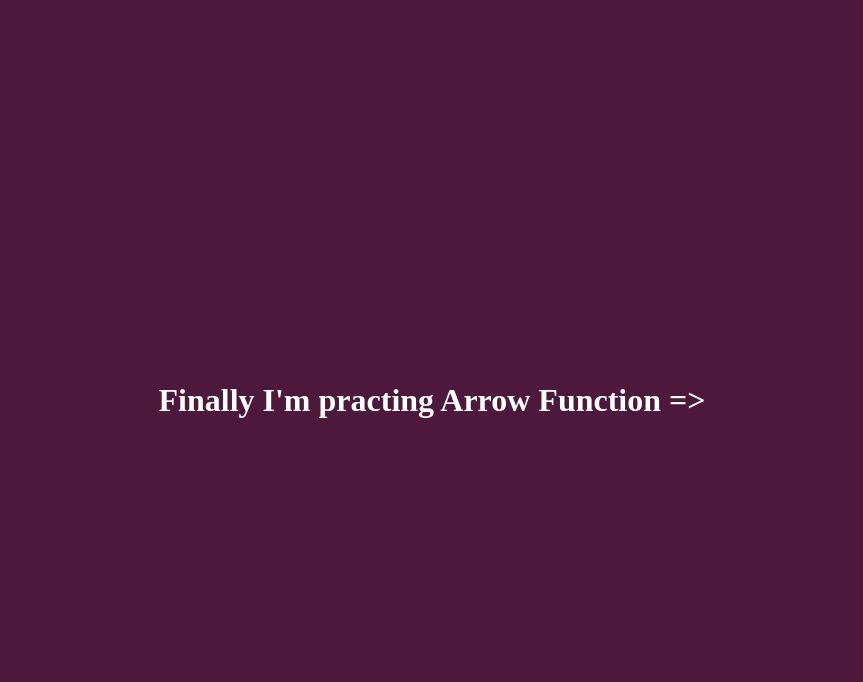
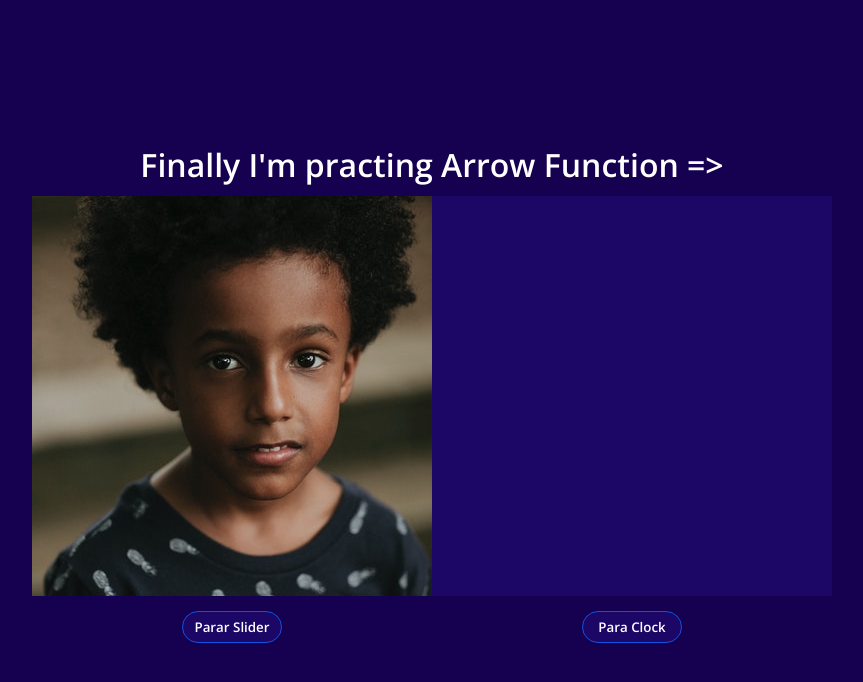
Before and after one commit to romulomelendez/HTML-CSS-JavaScript, a plain HTML site: page just_practing/estudo11/index.html in a window 1280 px wide. Shown: the whole page, without its empty margins (208-1071 px from the left). Drawn offline with nearby package versions, Linux system fonts and the light colour scheme.

Commit message:
Implementing slide show

```diff
--- a/just_practing/estudo11/index.html
+++ b/just_practing/estudo11/index.html
@@ -1,5 +1,7 @@
 <!DOCTYPE html>
+
 <html lang = "pt-br">
+
     <head>
 
         <title>PRACTING ARROW FUNCTION</title>
@@ -12,8 +14,20 @@
     <body>
 
         <h1>Finally I'm practing Arrow Function => </h1>
-        <div id = "containerImages"></div>
-        <div id = "containerClock"></div>
+        <section id = "contentSection">
+
+            <div id = "containerImages"></div>
+            <div id = "containerClock"></div>
+
+        </section>
+
+        <section id = "btnSection">
+
+            <button id = "btnSlider" onclick = "stopSlider()">Parar Slider</button>
+            <button id = "btnClock" onclick = "stopClock()">Para Clock</button>
+
+        </section>
+
 
         <script src = "script.js"></script>
 
--- a/just_practing/estudo11/script.js
+++ b/just_practing/estudo11/script.js
@@ -1,23 +1,35 @@
 var images = []
+var loop
 
 const preloadImg = () => {
 
+    let x = 1                         //    This variable stores a number that corresponds to the name of each image.
+
     for ( let i = 0; i < 5; i++ ) {
 
-        let x                           //    This variable stores a number that corresponds to the name of each image.
-        img[i] = new Image()
-        img[i].src = 'images/img0' + x + '.jpg'
+        images[i] = new Image()
+        images[i].src = 'images/img0' + x + '.jpg'
         x++
 
     }
 
 }
 
-const loadImg = (img) => {
+const loadImg = () => {
 
-    preloadImg()
-    window.document.querySelector('div#containerImages').style.backgroundImage = "url('" + imgs[img].src + "')"
+    if ( images.length === 0 )  {
+
+        preloadImg()
+
+    }
+    window.document.querySelector('div#containerImages').style.backgroundImage = "url('" + images[Math.floor(Math.random() * 5)].src + "')"
+    //window.document.querySelector('div#containerImages').style.backgroundImage = "url('" + images[changePhoto()].src + "')"
+    changePhoto()
 
 }
 
-window.addEventListener('load', loadImg())
+const changePhoto = () => loop = setInterval(loadImg, 10000)
+const stopSlider = () => clearInterval(loop)
+const stopClock = () => alert('Fui clicado!')
+
+window.addEventListener('load', loadImg)
--- a/just_practing/estudo11/style.css
+++ b/just_practing/estudo11/style.css
@@ -1,3 +1,5 @@
+@import url('https://fonts.googleapis.com/css2?family=Open+Sans:ital,wght@0,600;1,300&display=swap');
+
 * {
 
     margin: 0;
@@ -9,10 +11,50 @@
 body {
 
     display: flex;
+    flex-direction: column;
     align-items: center;
     justify-content: center;
     height: 100vh;
-    background-color: #4e173c;
+    background-color: #160050;
     color: white;
+    font-family: 'Open Sans', sans-serif;
+    font-weight: 600;
 
 }
+
+div {
+
+    width: 400px;
+    height: 400px;
+
+}
+
+div#containerClock {
+
+    background-color: #1c0666;
+
+}
+
+section {
+
+    display: flex;
+    flex-direction: row;
+
+}
+
+section#contentSection { margin-top: 10px; }
+
+button {
+
+    margin: 15px 150px;
+    width: 100px;
+    padding: 6px;
+    border-radius: 20px;
+    border: 1px solid #1153e0;
+    font-weight: bold;
+    font-family: 'Open Sans', sans-serif;
+    background-color: #1c0666;
+    color: white;
+    cursor: pointer;
+
+}
```
Also changed, not shown: just_practing/estudo11/images/img01.jpg (added), just_practing/estudo11/images/img02.jpg (added), just_practing/estudo11/images/img03.jpg (added), just_practing/estudo11/images/img04.jpg (added), just_practing/estudo11/images/img05.jpg (added).
